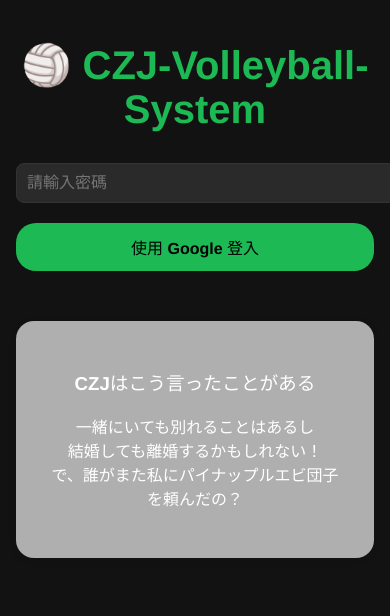
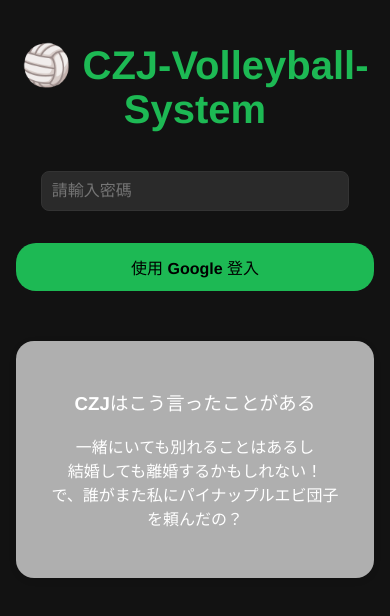
Before and after one commit to Terry1015473/CZJ-Volleyball-System, a React (Vite) app: page / in a window 390 px wide. Shown: the top 616 px of the page. Built offline with nearby package versions, Linux system fonts and the light colour scheme; no server answers.

Commit message:
mobile v modification

```diff
--- a/src/App.css
+++ b/src/App.css
@@ -251,8 +251,9 @@
   }
 
   .input-field {
-    width: 100%;
+    width: 80%;
     font-size: 1rem;
+    margin: 0.5rem;
   }
 
   .spotify-button {
--- a/src/App.jsx
+++ b/src/App.jsx
@@ -69,7 +69,7 @@
             value={password}
             onChange={(e) => setPassword(e.target.value)}
             className="input-field"
-            style={{marginBottom: '20px'}}
+            style={{marginBottom: '2rem'}}
           />
           <br />
           <button onClick={handleLogin} className="spotify-button">使用 Google 登入</button>
```
